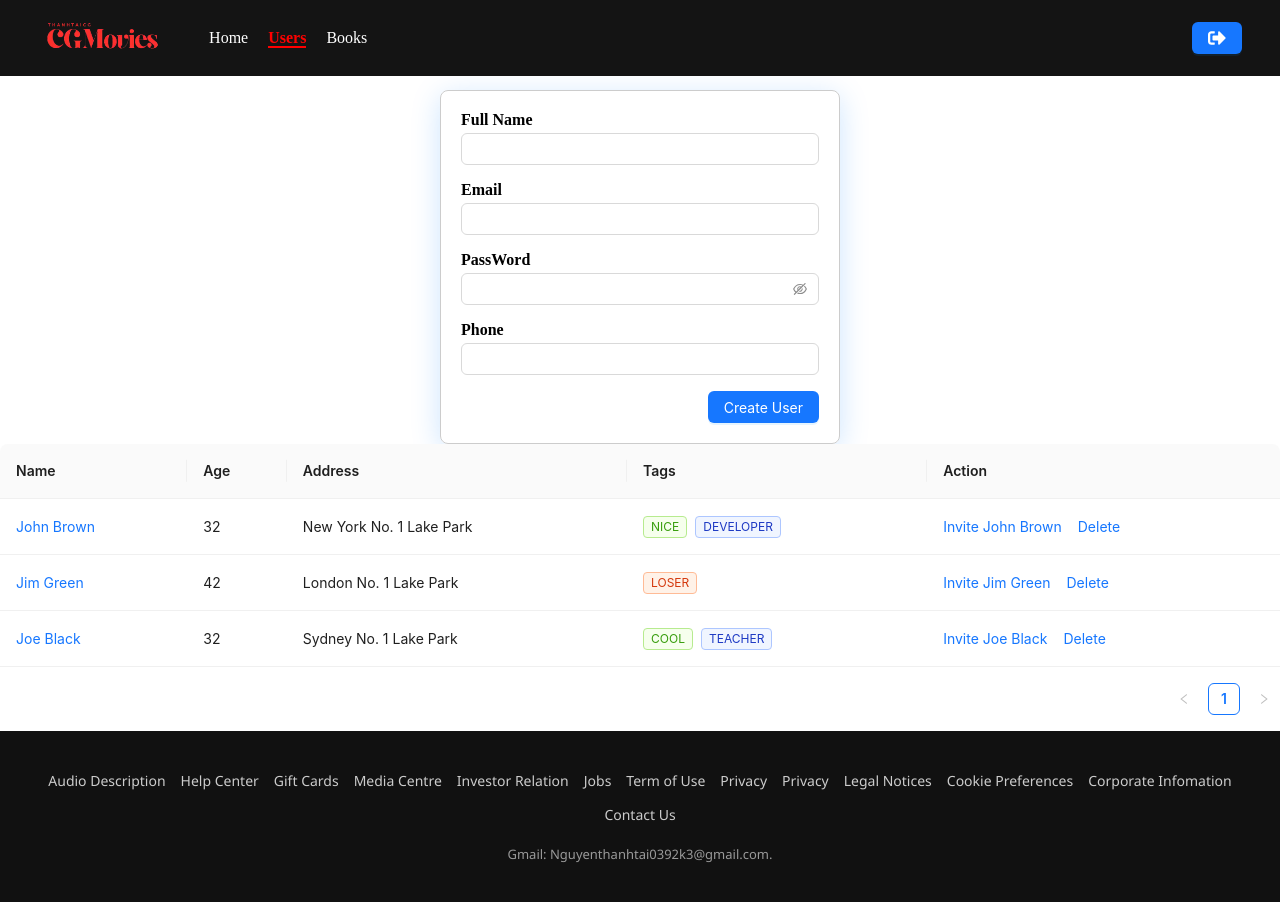
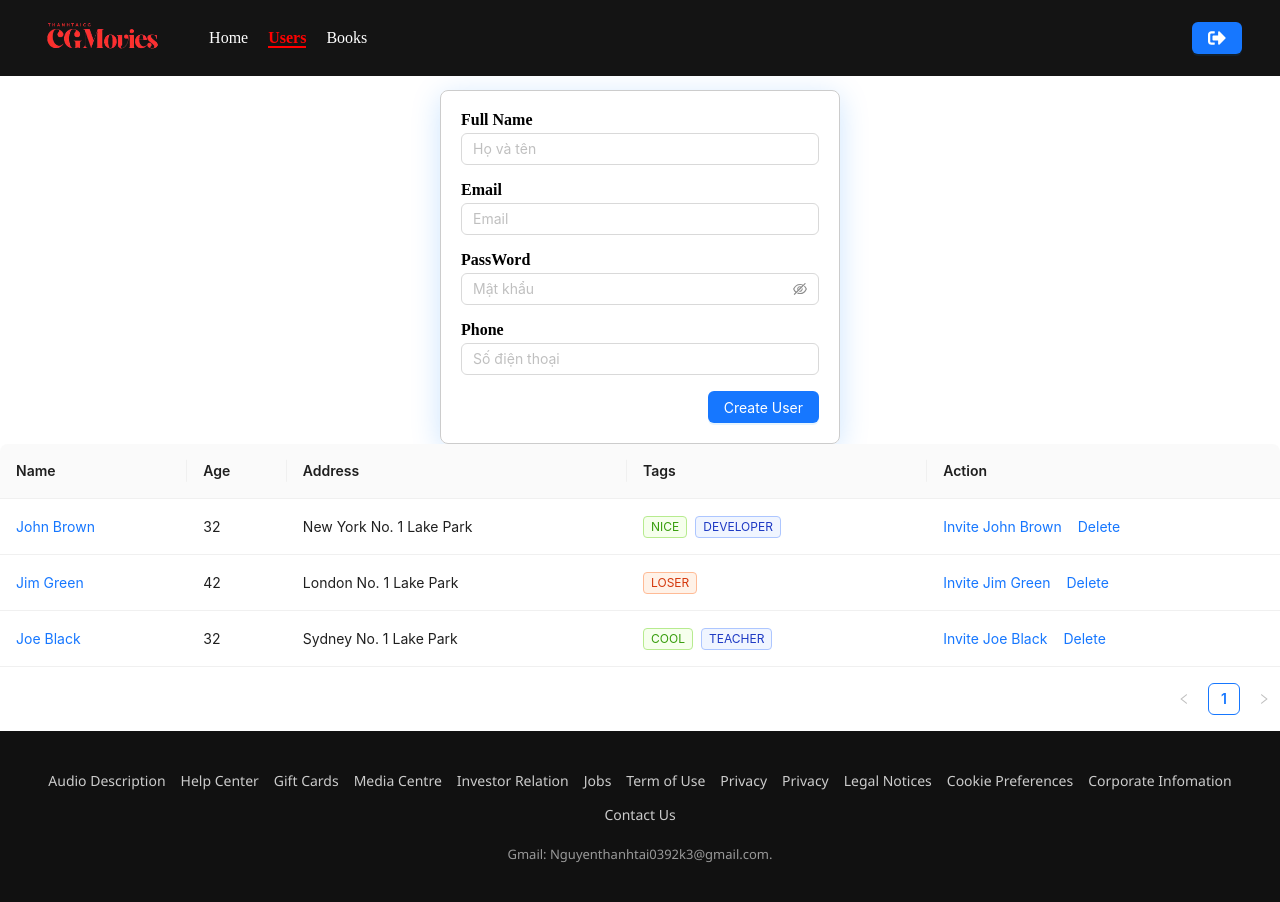
Before and after one commit to tainguyenCG/Update_REACTJS, a React (Vite) app: page /users in a window 1280 px wide. Shown: the top 902 px of the page. Built offline with nearby package versions, Linux system fonts and the light colour scheme.

Commit message:
axios- chưa hoàn thiện

```diff
--- a/package.json
+++ b/package.json
@@ -17,6 +17,7 @@
   "dependencies": {
     "@ant-design/icons": "5.3.7",
     "antd": "5.18.1",
+    "axios": "1.7.2",
     "react": "18.3.1",
     "react-dom": "18.3.1",
     "react-icons": "^5.5.0",
--- a/src/components/user/user.form.jsx
+++ b/src/components/user/user.form.jsx
@@ -1,6 +1,24 @@
-import { Input, Button } from "antd";
+import { Input, Button, notification } from "antd";
+import { useState } from "react";
+import { createUserAPI } from "../../services/api.service";
 
 const UserForm = () => {
+  const [fullName, setFullName] = useState("");
+  const [email, setEmail] = useState("");
+  const [password, setPassWord] = useState("");
+  const [phone, setPhone] = useState("");
+
+  const handleClickBtn = async () => {
+    const res = await createUserAPI(fullName, email, password, phone);
+    if (res.data && res.data.data){
+      notification.success({
+        message:'Create User',
+        description:"Tạo User thành công"
+      })
+    }
+    console.log("check res", res.data.data);
+  };
+
   const labelStyle = {
     display: "block",
     fontWeight: "bold",
@@ -24,22 +42,53 @@ const UserForm = () => {
     <div style={formStyle}>
       <div style={inputContainerStyle}>
         <span style={labelStyle}>Full Name</span>
-        <Input />
+        <Input
+          placeholder="Họ và tên"
+          value={fullName}
+          onChange={(event) => {
+            setFullName(event.target.value);
+          }}
+        />
       </div>
+
       <div style={inputContainerStyle}>
         <span style={labelStyle}>Email</span>
-        <Input />
+        <Input
+          placeholder="Email"
+          value={email}
+          onChange={(event) => {
+            setEmail(event.target.value);
+          }}
+        />
       </div>
+
       <div style={inputContainerStyle}>
         <span style={labelStyle}>PassWord</span>
-        <Input.Password />
+        <Input.Password
+          placeholder="Mật khẩu"
+          value={password}
+          onChange={(event) => {
+            setPassWord(event.target.value);
+          }}
+        />
       </div>
+
       <div style={inputContainerStyle}>
         <span style={labelStyle}>Phone</span>
-        <Input />
+        <Input
+          placeholder="Số điện thoại"
+          value={phone}
+          onChange={(event) => {
+            const onlyNumbers = event.target.value.replace(/\D/g, ""); // loại bỏ mọi ký tự không phải số
+            setPhone(onlyNumbers);
+          }}
+        />
       </div>
+
       <div style={{ textAlign: "right" }}>
-        <Button type="primary">Create User</Button>
+        <Button onClick={handleClickBtn} type="primary">
+          Create User
+        </Button>
       </div>
     </div>
   );
--- /dev/null
+++ b/src/services/api.service.js
@@ -0,0 +1,23 @@
+import axios from "axios";
+
+const createUserAPI = (fullName, email, password, phone) => {
+    const URL_BE = "http://localhost:8080/api/v1/user";
+    const data = {
+      fullName: fullName, //nếu API BE viết full_Name thì cập nhật thành full_Name: fullName
+      email: email,
+      password: password,
+      phone: phone,
+    };
+    // const data = { fullName, email, password, phone };// key : value giống thì viết như này
+
+   return axios.post(URL_BE, data);
+
+}
+
+const updateUserAPI = () =>{
+
+}
+
+export {
+  createUserAPI, updateUserAPI
+}
```
Also changed, not shown: 2 other files (tests, documents, lock files or other folders).
